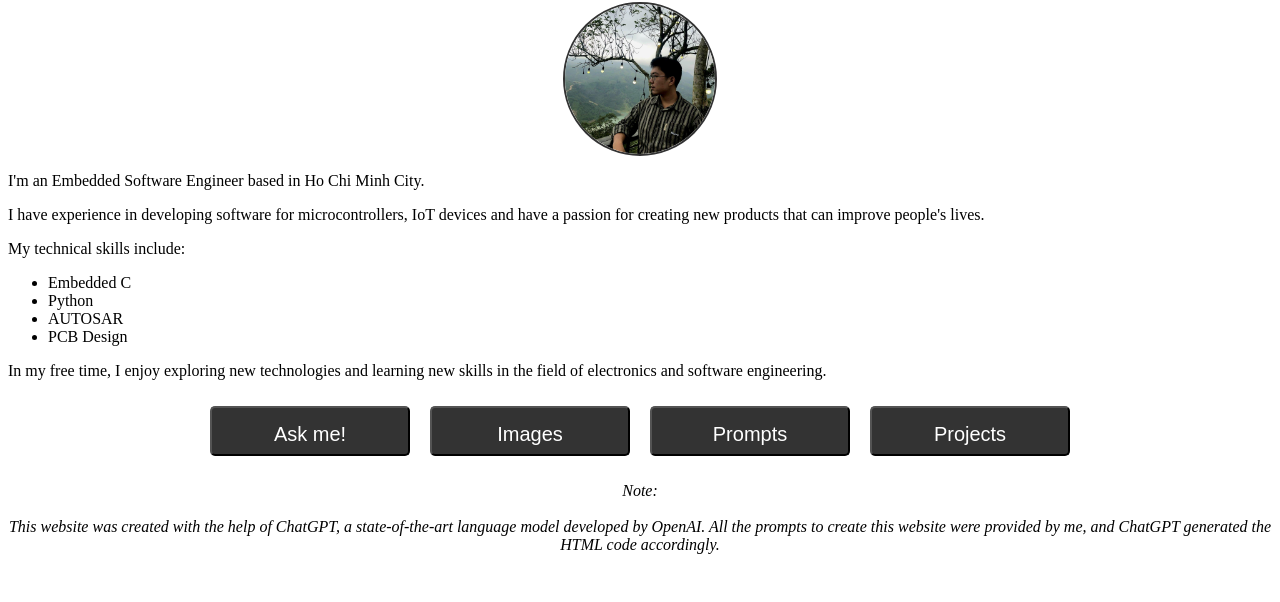
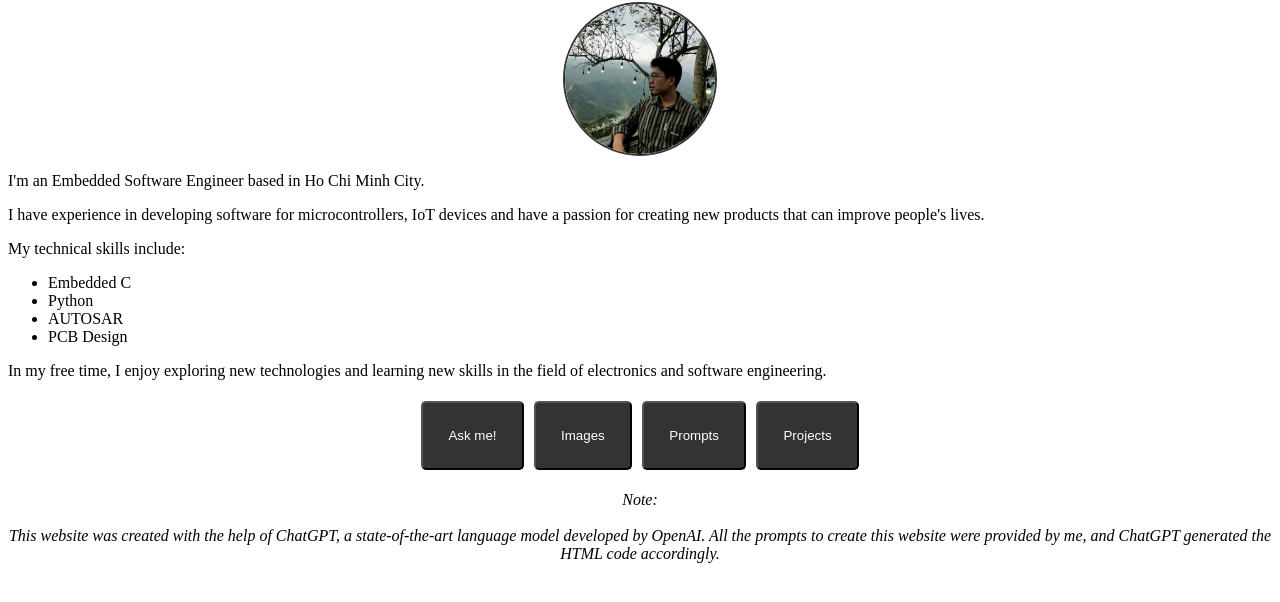
Before and after one commit to DTrXuan/ezpage, a plain HTML site: page public/index.html in a window 1280 px wide. Shown: the part 78-680 px from the top of the page. Drawn offline with Linux system fonts and the light colour scheme; some packages are replaced by stand-ins of ours.

Commit message:
deploy to firebase

```diff
--- a/public/index.html
+++ b/public/index.html
@@ -1,29 +1,49 @@
 <!DOCTYPE html>
 <html>
   <head>
-    <meta charset="utf-8">
-    <meta name="viewport" content="width=device-width, initial-scale=1">
-
+    <meta charset="utf-8" />
+    <meta name="viewport" content="width=device-width, initial-scale=1" />
+    <!-- Page Title -->
+    <title>Doan Truong Xuan - Personal Website</title>
     <!-- update the version number as needed -->
     <script defer src="/__/firebase/9.17.1/firebase-app-compat.js"></script>
     <!-- include only the Firebase features as you need -->
     <script defer src="/__/firebase/9.17.1/firebase-auth-compat.js"></script>
-    <script defer src="/__/firebase/9.17.1/firebase-database-compat.js"></script>
-    <script defer src="/__/firebase/9.17.1/firebase-firestore-compat.js"></script>
-    <script defer src="/__/firebase/9.17.1/firebase-functions-compat.js"></script>
-    <script defer src="/__/firebase/9.17.1/firebase-messaging-compat.js"></script>
+    <script
+      defer
+      src="/__/firebase/9.17.1/firebase-database-compat.js"
+    ></script>
+    <script
+      defer
+      src="/__/firebase/9.17.1/firebase-firestore-compat.js"
+    ></script>
+    <script
+      defer
+      src="/__/firebase/9.17.1/firebase-functions-compat.js"
+    ></script>
+    <script
+      defer
+      src="/__/firebase/9.17.1/firebase-messaging-compat.js"
+    ></script>
     <script defer src="/__/firebase/9.17.1/firebase-storage-compat.js"></script>
-    <script defer src="/__/firebase/9.17.1/firebase-analytics-compat.js"></script>
-    <script defer src="/__/firebase/9.17.1/firebase-remote-config-compat.js"></script>
-    <script defer src="/__/firebase/9.17.1/firebase-performance-compat.js"></script>
+    <script
+      defer
+      src="/__/firebase/9.17.1/firebase-analytics-compat.js"
+    ></script>
+    <script
+      defer
+      src="/__/firebase/9.17.1/firebase-remote-config-compat.js"
+    ></script>
+    <script
+      defer
+      src="/__/firebase/9.17.1/firebase-performance-compat.js"
+    ></script>
     <!--
       initialize the SDK after all desired features are loaded, set useEmulator to false
       to avoid connecting the SDK to running emulators.
     -->
-    <script defer src="/__/firebase/init.js?useEmulator=true"></script>
+    <script defer src="/__/firebase/init.js?useEmulator=false"></script>
 
-    <!-- Page Title -->
-    <title>Doan Truong Xuan - Personal Website</title>
     <!-- Stylesheet for the page -->
     <style>
       /* The avatar style */
@@ -48,13 +68,15 @@
       /* The button style */
       button {
         /* Set the button width to 200px */
-        width: 200px;
+        width: auto;
         /* Set the button height to 50px */
-        height: 50px;
+        height: 2%;
         /* Add a margin of 20px to the top and bottom of the button */
-        margin: 20px 0;
+        margin: auto 0;
         /* Center the button horizontally */
-        display: block;
+        display: flex;
+
+        padding: 2%;
         margin: 0 auto;
         /* Add a background color of #333 */
         background-color: #333;
@@ -106,9 +128,9 @@
     <div style="display: flex; justify-content: center">
       <button
         style="
-          font-size: 20px;
-          padding: 15px 30px;
-          margin: 10px;
+          font-size: flex;
+          text-align: center;
+          margin: 5px;
           border-radius: 5px;
         "
         onclick="window.location.href='message.html'"
@@ -116,10 +138,10 @@
         Ask me!
       </button>
       <button
-      style="
-          font-size: 20px;
-          padding: 15px 30px;
-          margin: 10px;
+        style="
+          font-size: flex;
+          text-align: center;
+          margin: 5px;
           border-radius: 5px;
         "
         onclick="window.location.href='image.html'"
@@ -128,9 +150,9 @@
       </button>
       <button
         style="
-          font-size: 20px;
-          padding: 15px 30px;
-          margin: 10px;
+          font-size: flex;
+          text-align: center;
+          margin: 5px;
           border-radius: 5px;
         "
         onclick="window.location.href='prompt.html'"
@@ -140,9 +162,9 @@
       </button>
       <button
         style="
-          font-size: 20px;
-          padding: 15px 30px;
-          margin: 10px;
+          font-size: flex;
+          text-align: center;
+          margin: 5px;
           border-radius: 5px;
         "
         onclick="window.location.href='project.html'"
```
Also changed, not shown: public/bk.txt (+22 -2 lines), public/message.html (+3 -14 lines), firebase.json.
